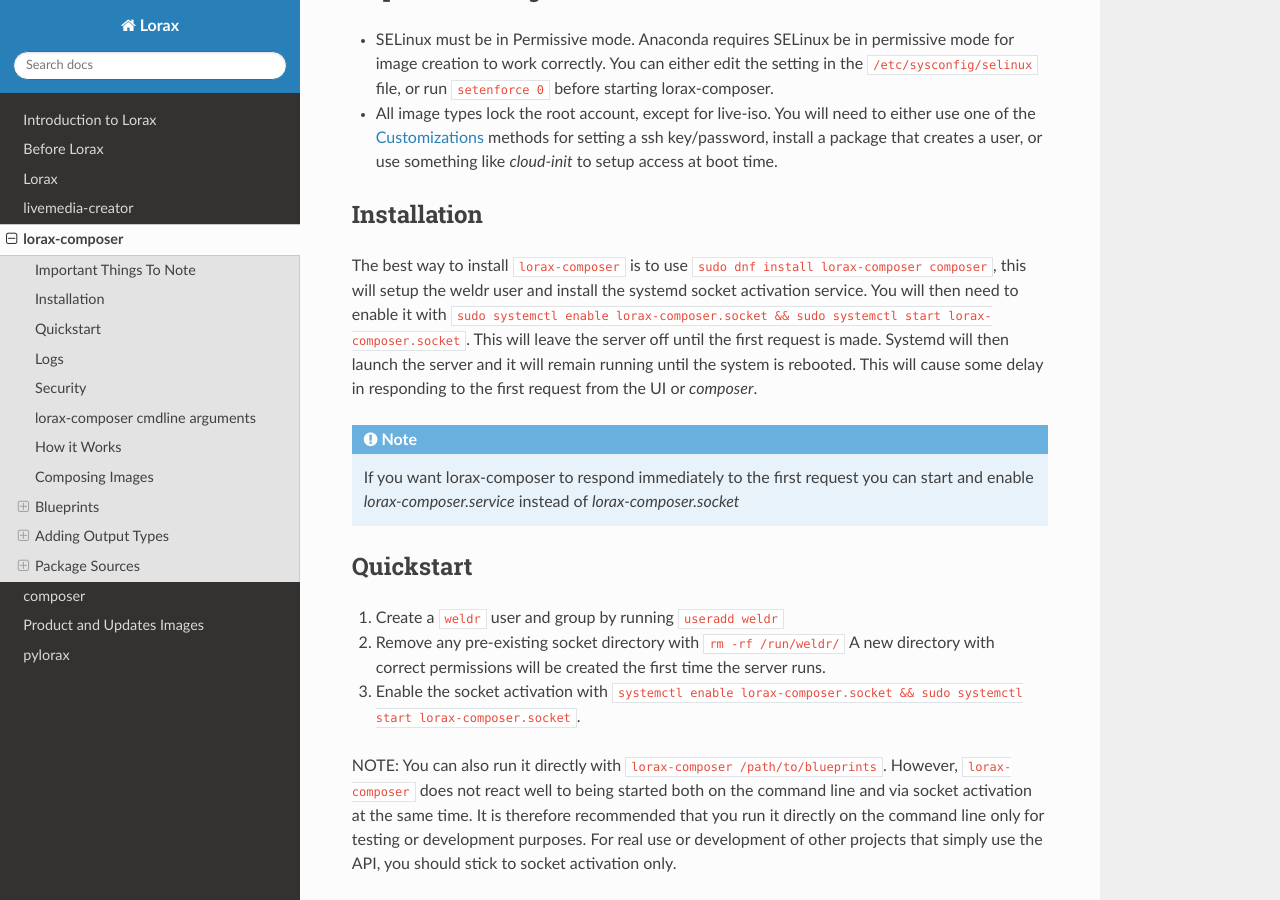
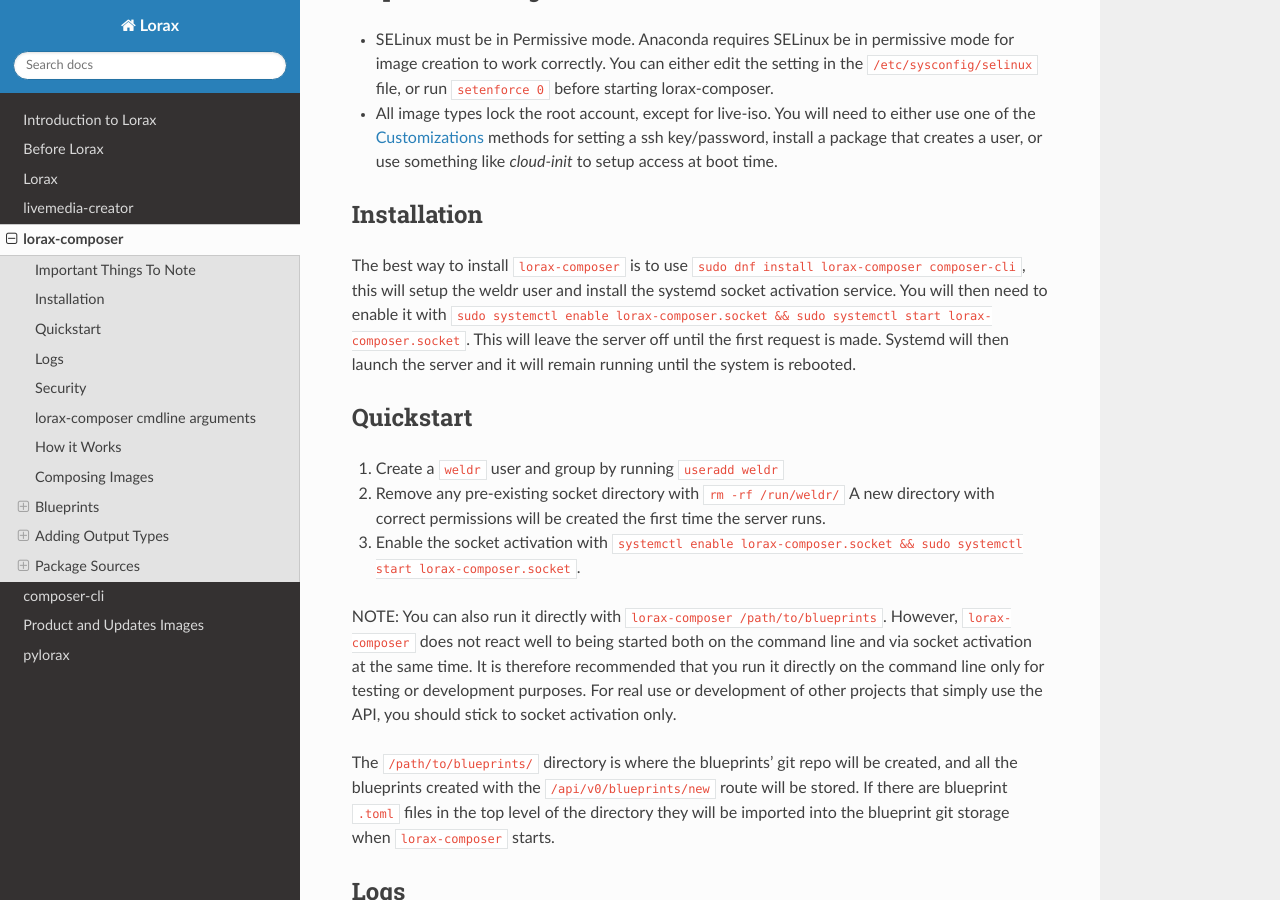
Before and after one commit to weldr/lorax, a Sphinx documentation site: the page built from docs/lorax-composer.rst, in a window 1280 px wide and 900 px high, scrolled down 405 px. Built offline with Sphinx 7.4.7 and the Read the Docs theme 2.0.0, drawn with Linux system fonts in a browser that asks for light colours; some of the changed text lies outside the part shown.

Commit message:
Revert "Rename composer-cli to composer"
This reverts commit 2c2e3156d0ca2bd166034a60518652a6c814ff51.

It conflicts with the PHP dependency manager project named 'composer'

Related: rhbz#1635763

```diff
--- a/docs/lorax-composer.rst
+++ b/docs/lorax-composer.rst
@@ -29,18 +29,12 @@
 ------------
 
 The best way to install ``lorax-composer`` is to use ``sudo dnf install
-lorax-composer composer``, this will setup the weldr user and install the
+lorax-composer composer-cli``, this will setup the weldr user and install the
 systemd socket activation service. You will then need to enable it with ``sudo
 systemctl enable lorax-composer.socket && sudo systemctl start
 lorax-composer.socket``. This will leave the server off until the first request
 is made. Systemd will then launch the server and it will remain running until
-the system is rebooted. This will cause some delay in responding to the first
-request from the UI or `composer`.
-
-.. note::
-
-   If you want lorax-composer to respond immediately to the first request you can
-   start and enable `lorax-composer.service` instead of `lorax-composer.socket`
+the system is rebooted.
 
 Quickstart
 ----------
@@ -114,7 +108,7 @@
 The `welder-web <https://github.com/weldr/welder-web/>`_ GUI project can be used to construct
 blueprints and create composes using a web browser.
 
-Or use the command line with `composer <composer-cli.html>`_.
+Or use the command line with `composer-cli <composer-cli.html>`_.
 
 Blueprints
 ----------
@@ -346,7 +340,7 @@
 
 * Remove all the cached repo files from ``/var/lib/lorax/composer/repos/``
 * Restart the ``lorax-composer.service``
-* Check the output of ``composer status show`` for any output specific depsolve errors.
+* Check the output of ``composer-cli status show`` for any output specific depsolve errors.
   For example, the DVD usually does not include ``grub2-efi-*-cdboot-*`` so the live-iso image
   type will not be available.
 
--- a/setup.py
+++ b/setup.py
@@ -23,7 +23,7 @@
                                  "src/sbin/livemedia-creator", "src/sbin/lorax-composer"]))
 data_files.append(("/usr/bin",  ["src/bin/image-minimizer",
                                  "src/bin/mk-s390-cdboot",
-                                 "src/bin/composer"]))
+                                 "src/bin/composer-cli"]))
 
 # get the version
 sys.path.insert(0, "src")
--- a/src/composer/__init__.py
+++ b/src/composer/__init__.py
@@ -1,6 +1,6 @@
 #!/usr/bin/python
 #
-# composer
+# composer-cli
 #
 # Copyright (C) 2018  Red Hat, Inc.
 #
```
Also changed, not shown: docs/composer-cli.rst (+15 -15 lines), 16 other files.
